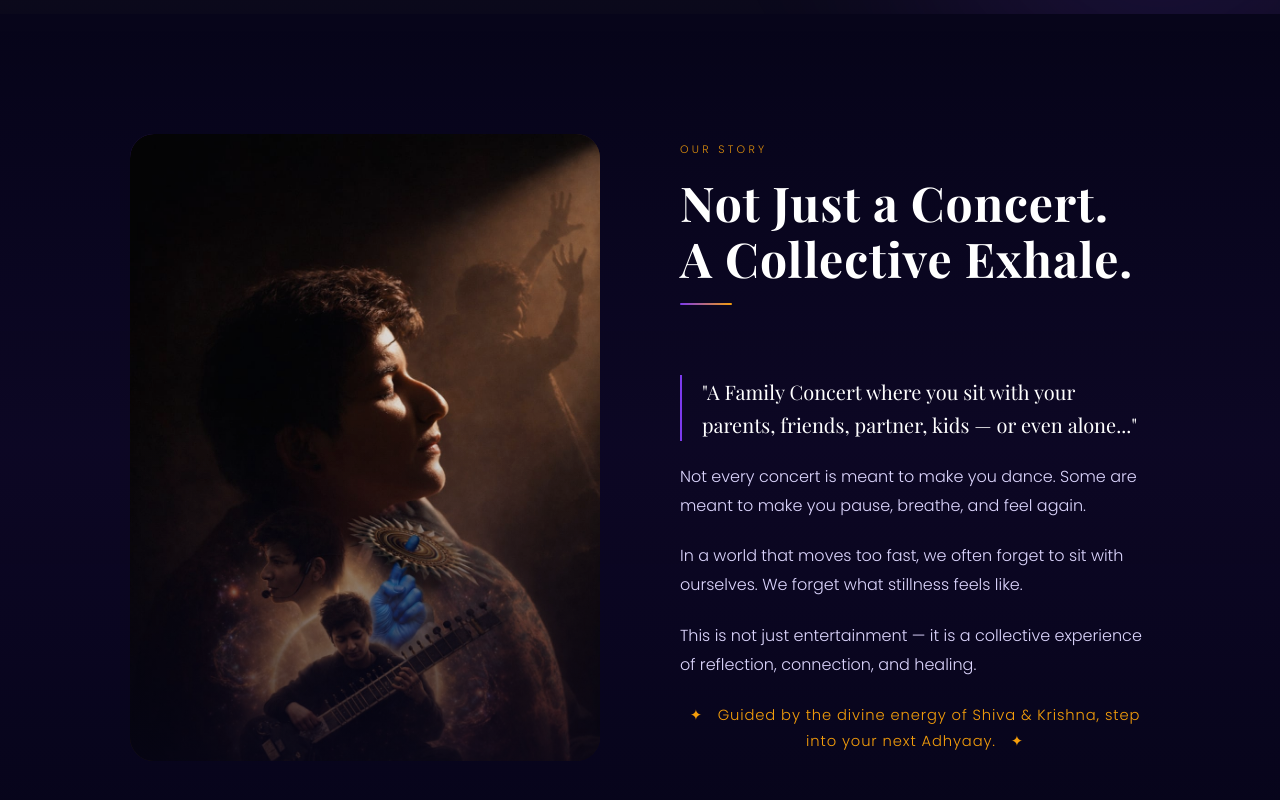
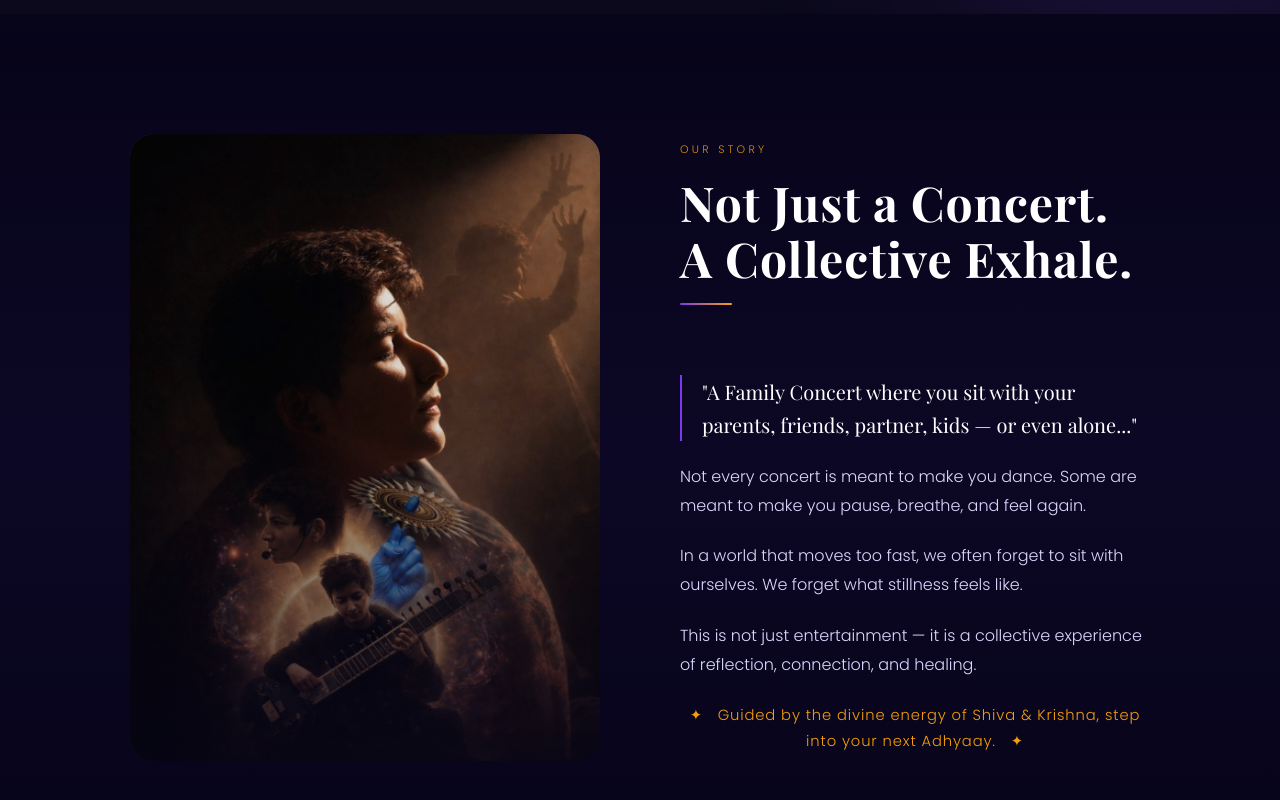
Before and after one commit to vishalbuwade17/healing-concert, a React (Vite) app: page / in a window 1280 px wide. Shown: the part 973-1773 px from the top of the page. Built offline with nearby package versions, Linux system fonts and the light colour scheme; grey boxes are pictures that could not be loaded; a web font is replaced by a local one.

Commit message:
resize image

```diff
--- a/src/index.css
+++ b/src/index.css
@@ -316,7 +316,7 @@ body::before{
 }
 .about-img img{
   width:100%;height:100%;object-fit:cover;
-  object-position:center top;
+  object-position:center center;
   filter:brightness(.88) saturate(.9);
   transition:transform .6s ease;
 }
```
